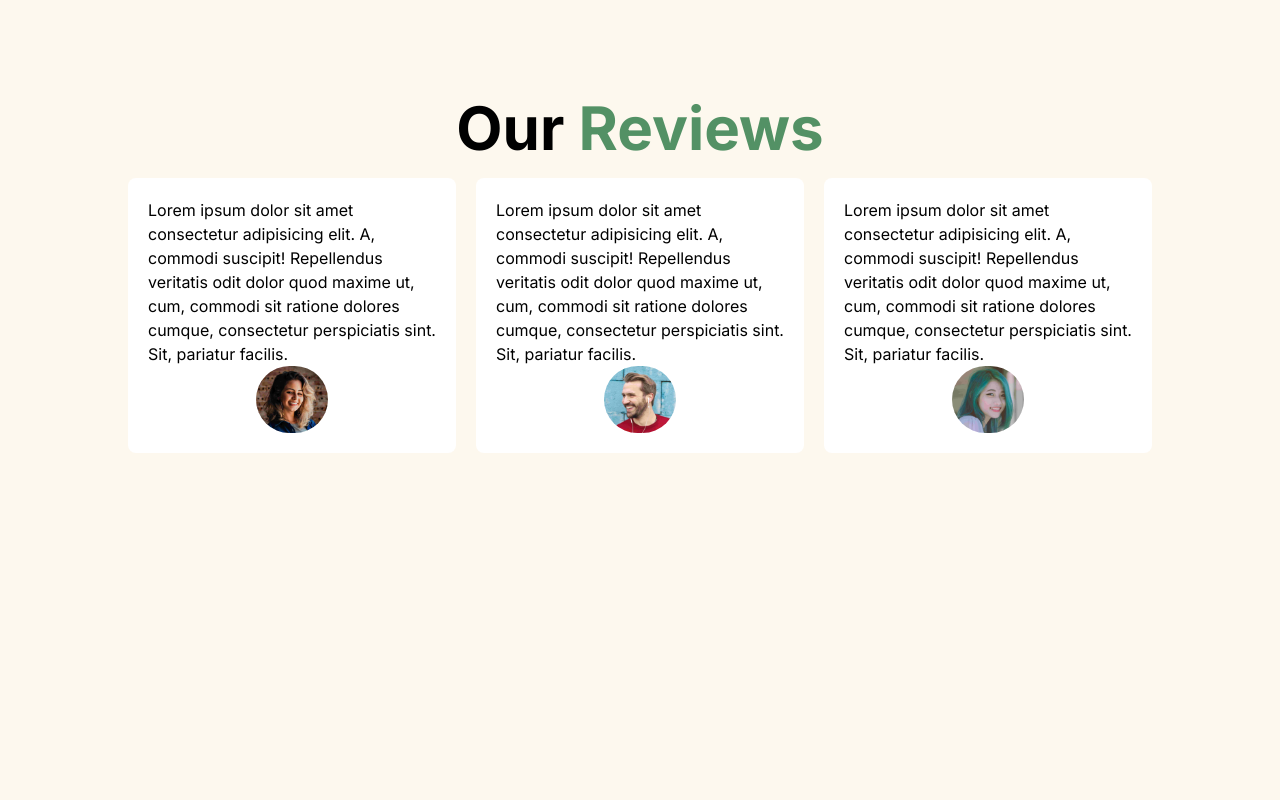
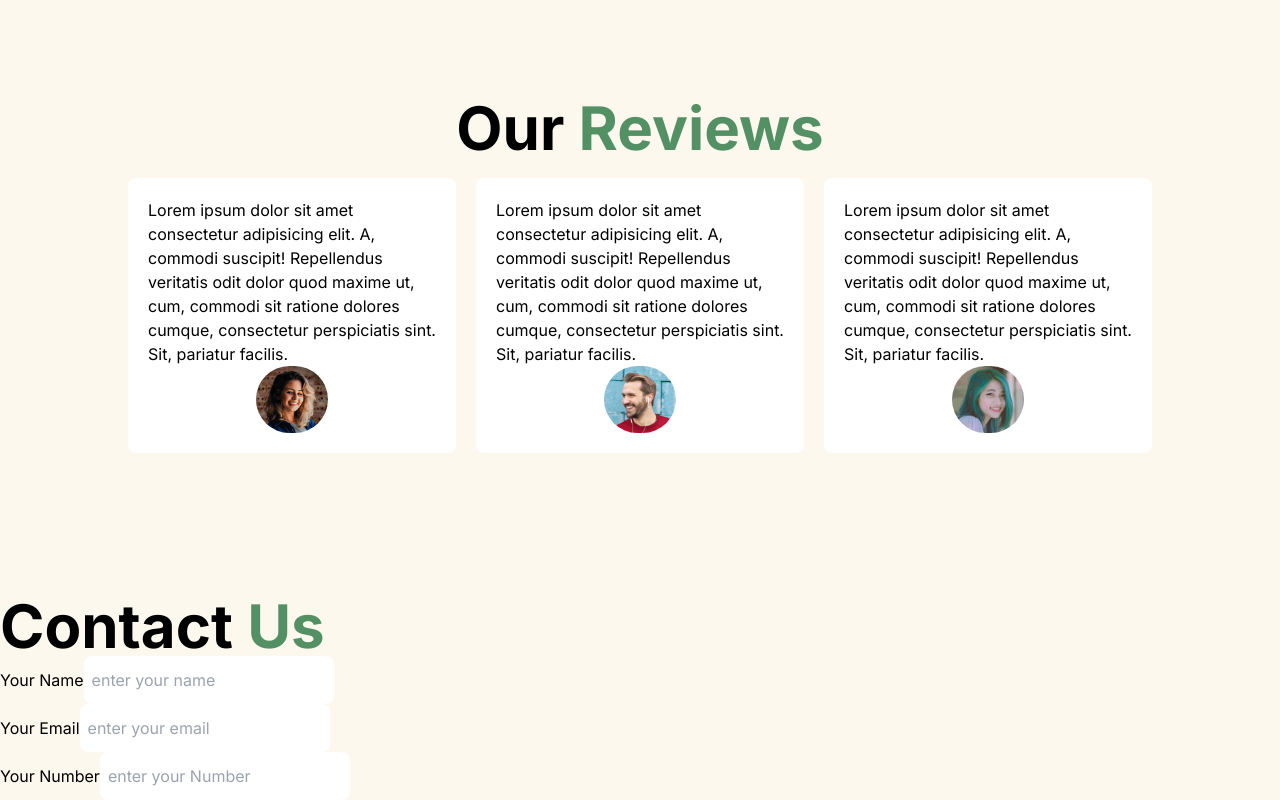
Before and after one commit to Ridwan-09/e-Study, a React (Vite) app: page / in a window 1280 px wide. Shown: the part 2664-3464 px from the top of the page. Before the commit the page ends 3260 px from the top, so only its background shows below. Built offline with nearby package versions, Linux system fonts and the light colour scheme.

Commit message:
first commit

```diff
--- a/src/App.jsx
+++ b/src/App.jsx
@@ -4,6 +4,7 @@ import Home from './Components/Home';
 import About from './Components/About';
 import Courses from './Components/Courses';
 import Reviews from './Components/Reviews';
+import Contact from './Components/Contact';
 
 const App = () => {
   return (
@@ -26,6 +27,10 @@ const App = () => {
         <div id='reviews'>
           <Reviews></Reviews>
         </div>
+
+        <div id='contact'>
+          <Contact></Contact>
+        </div>
       </main>
     </div>
   );
--- /dev/null
+++ b/src/Components/Contact.jsx
@@ -0,0 +1,44 @@
+import React from 'react';
+import Heading from '../Layout/Heading';
+
+const Contact = () => {
+    return (
+        <div>
+            <Heading title1='Contact' title2='Us'></Heading>
+
+            <div>
+                <form>
+                    <div>
+                        <label htmlFor="userName">Your Name</label>
+                        <input
+                            className='py-3 px-2 rounded-lg hover:shadow-[rgba(0,_0,_0,_0.24)_0px_3px_8px] transition-all'
+                            type='text'
+                            name='userName'
+                            id='userName'
+                            placeholder='enter your name' />
+                    </div>
+                    <div>
+                        <label htmlFor="userEmail">Your Email</label>
+                        <input
+                            className='py-3 px-2 rounded-lg hover:shadow-[rgba(0,_0,_0,_0.24)_0px_3px_8px] transition-all'
+                            type='text'
+                            name='userEmail'
+                            id='userEmail'
+                            placeholder='enter your email' />
+                    </div>
+                    <div>
+                        <label htmlFor="userNumber">Your Number</label>
+                        <input
+                            className='py-3 px-2 rounded-lg hover:shadow-[rgba(0,_0,_0,_0.24)_0px_3px_8px] transition-all'
+                            type='text'
+                            name='userNumber'
+                            id='userNumber'
+                            placeholder='enter your Number' />
+                    </div>
+                </form>
+            </div>
+        </div>
+    );
+};
+
+export default Contact;
```
